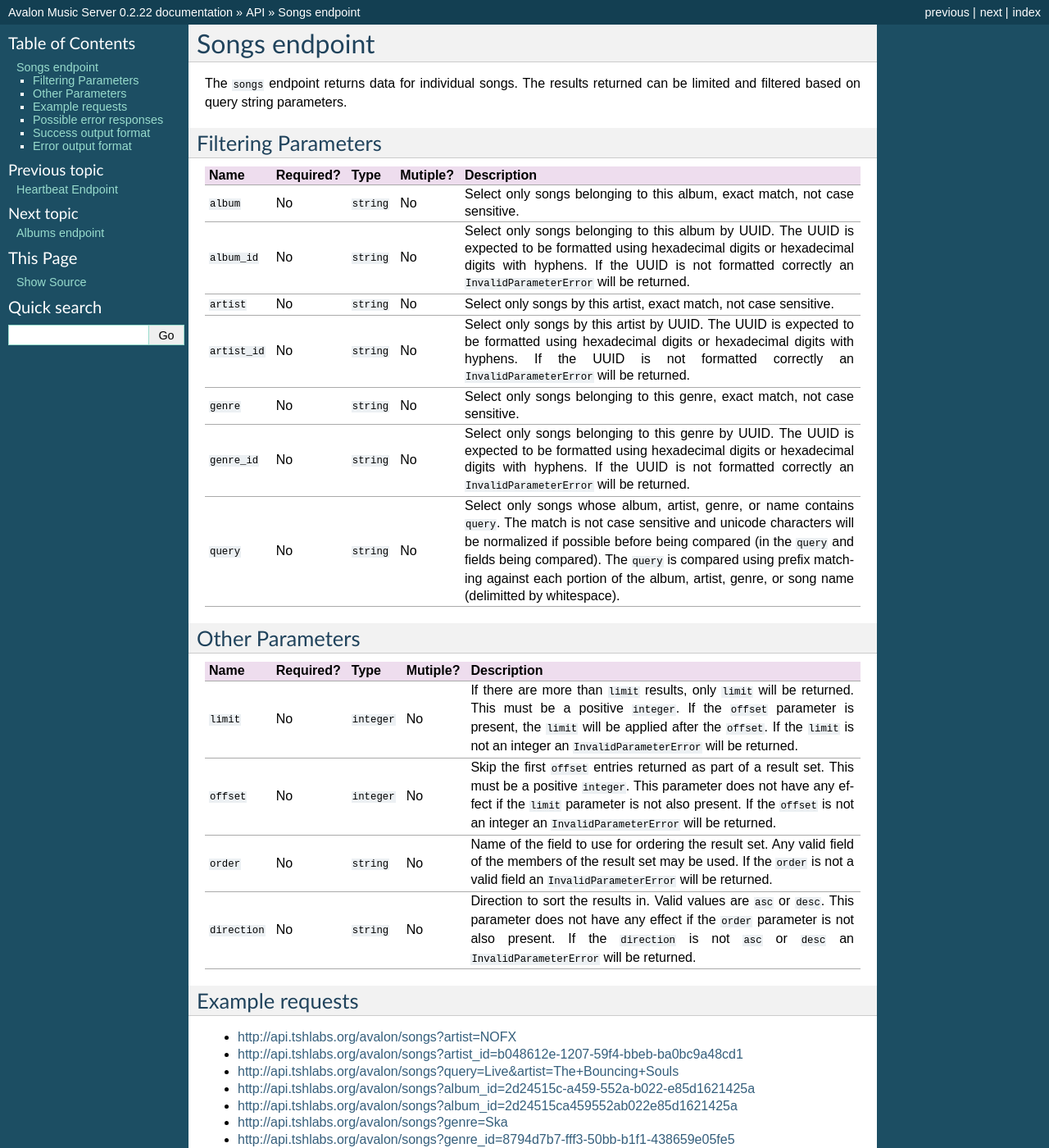
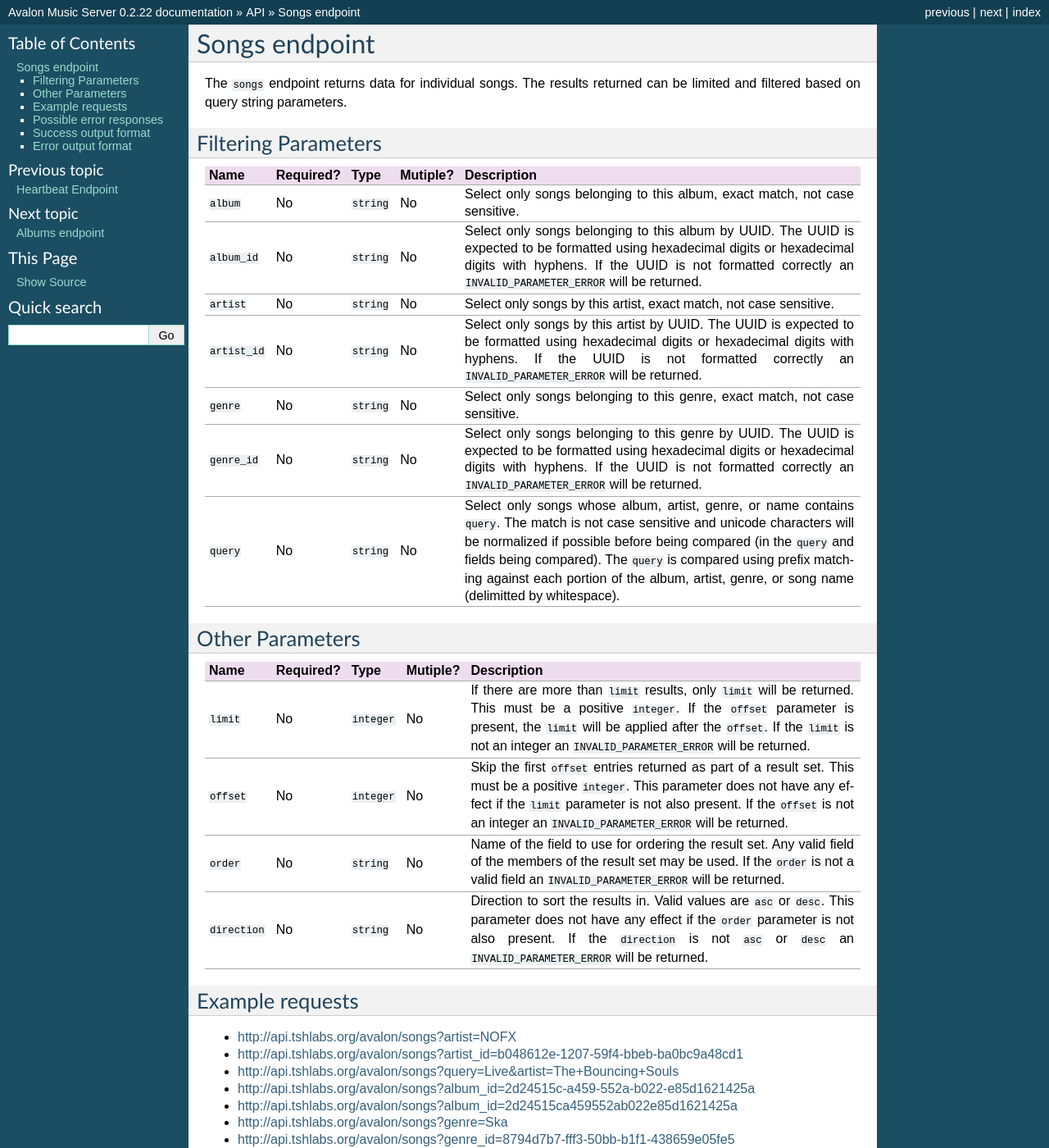
Before and after one commit to 56quarters/avalonms, a Sphinx documentation site: the page built from doc/api/songs.rst, in a window 1280 px wide and 1400 px high. Shown: the whole window at 82% size. Built offline with Sphinx 7.4.7, drawn with Linux system fonts in a browser that asks for light colours; some of the changed text lies outside the part shown.

Commit message:
Change error names to not depend on exception names. Set HTTP status based on errors raised.

```diff
--- a/doc/api/order_limit.rst
+++ b/doc/api/order_limit.rst
@@ -8,22 +8,22 @@
                                                         be returned. This must be a positive ``integer``. If the
                                                         ``offset`` parameter is present, the ``limit`` will be applied
                                                         after the ``offset``. If the ``limit`` is not an integer an
-                                                        ``InvalidParameterError`` will be returned.
+                                                        ``INVALID_PARAMETER_ERROR`` will be returned.
 ------------- ------------- ------------- ------------- ---------------------------------------------------------------
 ``offset``    No            ``integer``   No            Skip the first ``offset`` entries returned as part of a result
                                                         set. This must be a positive ``integer``. This parameter does
                                                         not have any effect if the ``limit`` parameter is not also
                                                         present. If the ``offset`` is not an integer an
-                                                        ``InvalidParameterError`` will be returned.
+                                                        ``INVALID_PARAMETER_ERROR`` will be returned.
 ------------- ------------- ------------- ------------- ---------------------------------------------------------------
 ``order``     No            ``string``    No            Name of the field to use for ordering the result set. Any valid
                                                         field of the members of the result set may be used. If the
-                                                        ``order`` is not a valid field an ``InvalidParameterError``
+                                                        ``order`` is not a valid field an ``INVALID_PARAMETER_ERROR``
                                                         will be returned.
 ------------- ------------- ------------- ------------- ---------------------------------------------------------------
 ``direction`` No            ``string``    No            Direction to sort the results in. Valid values are ``asc`` or
                                                         ``desc``. This parameter does not have any effect if the
                                                         ``order`` parameter is not also present. If the ``direction``
-                                                        is not ``asc`` or ``desc`` an ``InvalidParameterError`` will
+                                                        is not ``asc`` or ``desc`` an ``INVALID_PARAMETER_ERROR`` will
                                                         be returned.
 ============= ============= ============= ============= ===============================================================
--- a/doc/api/songs.rst
+++ b/doc/api/songs.rst
@@ -17,7 +17,7 @@
 ``album_id``  No            ``string``    No            Select only songs belonging to this album by UUID. The UUID is
                                                         expected to be formatted using hexadecimal digits or
                                                         hexadecimal digits with hyphens. If the UUID is not formatted
-                                                        correctly an ``InvalidParameterError`` will be returned.
+                                                        correctly an ``INVALID_PARAMETER_ERROR`` will be returned.
 ------------- ------------- ------------- ------------- ---------------------------------------------------------------
 ``artist``    No            ``string``    No            Select only songs by this artist, exact match, not case
                                                         sensitive.
@@ -25,7 +25,7 @@
 ``artist_id`` No            ``string``    No            Select only songs by this artist by UUID. The UUID is expected
                                                         to be formatted using hexadecimal digits or hexadecimal digits
                                                         with hyphens. If the UUID is not formatted correctly an
-                                                        ``InvalidParameterError`` will be returned.
+                                                        ``INVALID_PARAMETER_ERROR`` will be returned.
 ------------- ------------- ------------- ------------- ---------------------------------------------------------------
 ``genre``     No            ``string``    No            Select only songs belonging to this genre, exact match, not
                                                         case sensitive.
@@ -33,7 +33,7 @@
 ``genre_id``  No            ``string``    No            Select only songs belonging to this genre by UUID. The UUID is
                                                         expected to be formatted using hexadecimal digits or
                                                         hexadecimal digits with hyphens. If the UUID is not formatted
-                                                        correctly an ``InvalidParameterError`` will be
+                                                        correctly an ``INVALID_PARAMETER_ERROR`` will be
                                                         returned.
 ------------- ------------- ------------- ------------- ---------------------------------------------------------------
 ``query``     No            ``string``    No            Select only songs whose album, artist, genre, or name contains
@@ -73,11 +73,12 @@
 Possible error responses
 ^^^^^^^^^^^^^^^^^^^^^^^^
 
-* ``InvalidParameterError`` will be returned if an invalid value for a query string parameter was passed. The HTTP
-  status code will be ``200`` in this case.
+* ``INVALID_PARAMETER_ERROR`` will be returned if an invalid value for a query string parameter was passed. The HTTP
+  status code will be ``400`` in this case.
 
-* ``ServerNotReadyError`` will be returned if a request was made before the server finished starting. The HTTP
-  status code will be ``200`` in this case.
+
+* ``SERVER_NOT_READY_ERROR`` will be returned if a request was made before the server finished starting. The HTTP
+  status code will be ``503`` in this case.
 
 
 Success output format
@@ -129,7 +130,7 @@
 
     {
       "is_error": true,
-      "error_name": "InvalidParameterError",
+      "error_name": "INVALID_PARAMETER_ERROR",
       "error_msg": "Invalid value for field [limit]",
       "result_count": 0,
       "results": []
```
Also changed, not shown: doc/api/albums.rst (+5 -5 lines), doc/api/artists.rst (+6 -5 lines), doc/api/genres.rst (+6 -5 lines), 4 other files.
